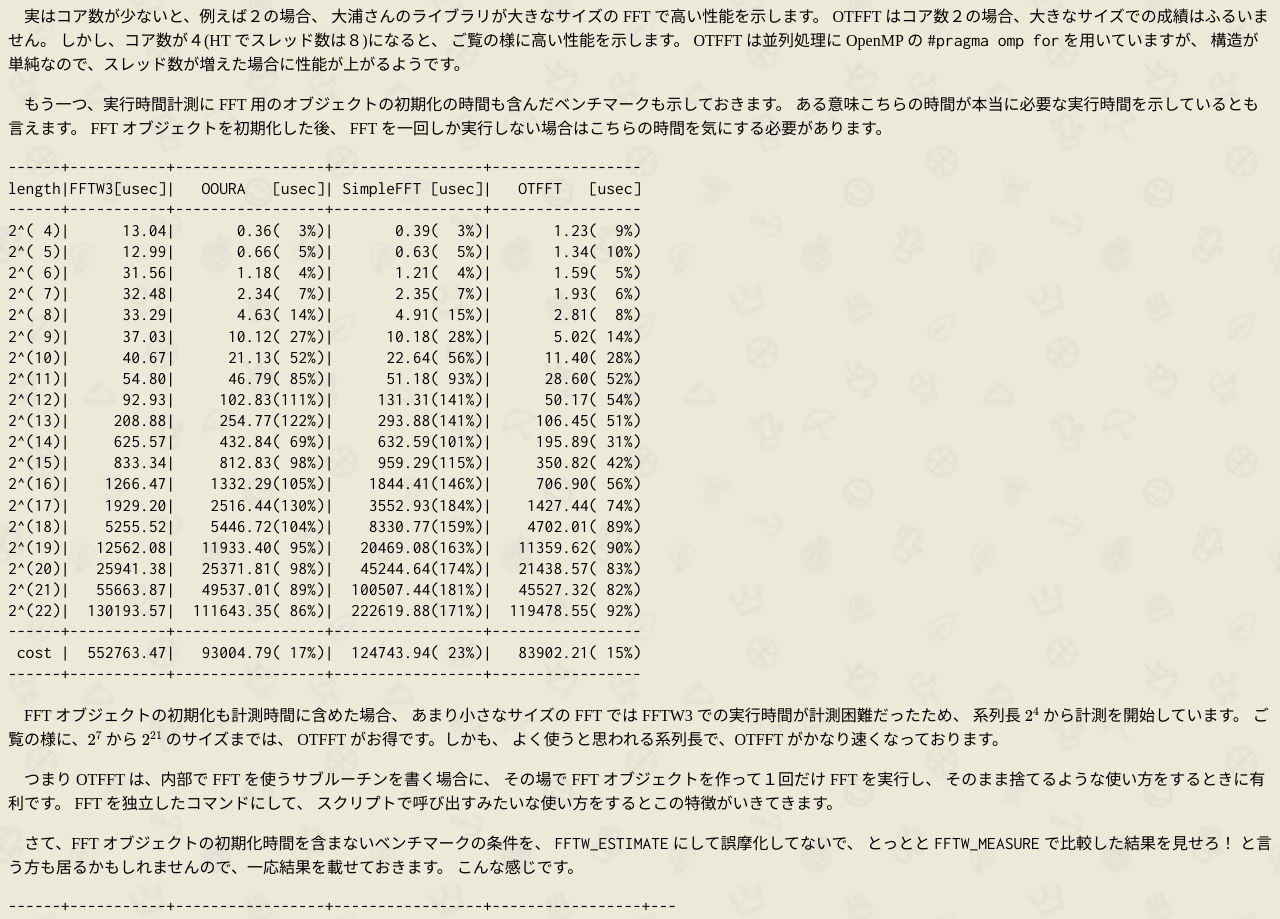
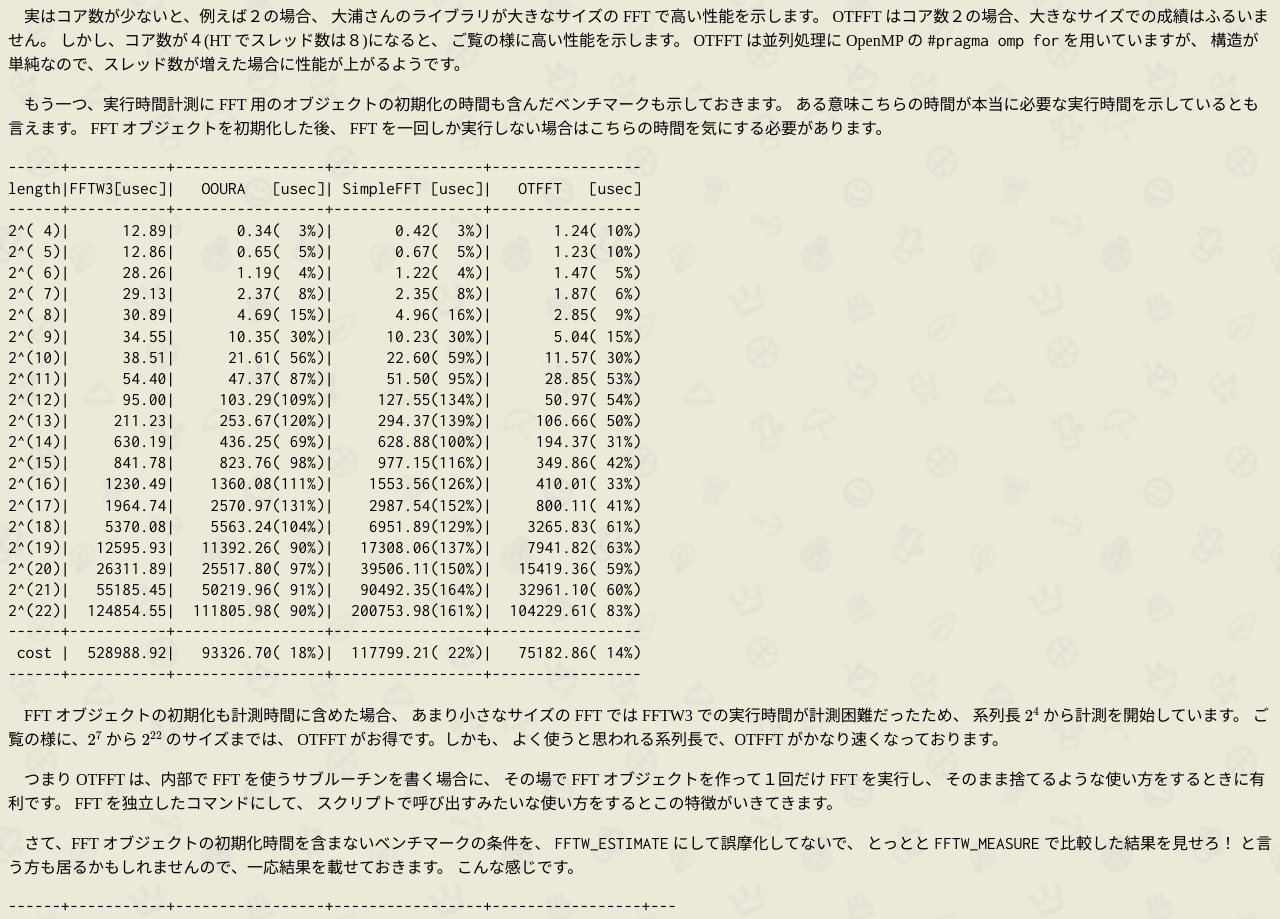
Before and after one commit to akinomyoga/OTFFT, a plain HTML site: page html/node4.html in a window 1280 px wide. Shown: the part 1445-2364 px from the top of the page. Drawn offline with nearby package versions, Linux system fonts and the light colour scheme; some packages are replaced by stand-ins of ours.

Commit message:
update pages 20160125

```diff
--- a/html/node4.html
+++ b/html/node4.html
@@ -68,7 +68,7 @@
 <P><A NAME="multithreads">
 　ソースコードは <A HREF="node7.html#download">ダウンロードのページ</A>
 で公開するとして(MIT ライセンスです)、
-まずはマルチスレッド性能に関するベンチマークを示します。
+ここでは、マルチスレッド性能に関するベンチマークを示します。
 実行環境は MacBook Pro 15 inch Late 2013(Haswell Core i7 2GHz) 上の
 OS X El Capitan/GCC 5.3 です。OpenMP は Intel OpenMP Runtime を使いました。
 比較した FFTW3 はバージョン 3.3.4 の <code>FFTW_ESTIMATE</code> です。
@@ -156,34 +156,34 @@
 ------+-----------+-----------------+-----------------+-----------------
 length|FFTW3[usec]|   OOURA   [usec]| SimpleFFT [usec]|   OTFFT   [usec]
 ------+-----------+-----------------+-----------------+-----------------
-2^( 4)|      13.04|       0.36(  3%)|       0.39(  3%)|       1.23(  9%)
-2^( 5)|      12.99|       0.66(  5%)|       0.63(  5%)|       1.34( 10%)
-2^( 6)|      31.56|       1.18(  4%)|       1.21(  4%)|       1.59(  5%)
-2^( 7)|      32.48|       2.34(  7%)|       2.35(  7%)|       1.93(  6%)
-2^( 8)|      33.29|       4.63( 14%)|       4.91( 15%)|       2.81(  8%)
-2^( 9)|      37.03|      10.12( 27%)|      10.18( 28%)|       5.02( 14%)
-2^(10)|      40.67|      21.13( 52%)|      22.64( 56%)|      11.40( 28%)
-2^(11)|      54.80|      46.79( 85%)|      51.18( 93%)|      28.60( 52%)
-2^(12)|      92.93|     102.83(111%)|     131.31(141%)|      50.17( 54%)
-2^(13)|     208.88|     254.77(122%)|     293.88(141%)|     106.45( 51%)
-2^(14)|     625.57|     432.84( 69%)|     632.59(101%)|     195.89( 31%)
-2^(15)|     833.34|     812.83( 98%)|     959.29(115%)|     350.82( 42%)
-2^(16)|    1266.47|    1332.29(105%)|    1844.41(146%)|     706.90( 56%)
-2^(17)|    1929.20|    2516.44(130%)|    3552.93(184%)|    1427.44( 74%)
-2^(18)|    5255.52|    5446.72(104%)|    8330.77(159%)|    4702.01( 89%)
-2^(19)|   12562.08|   11933.40( 95%)|   20469.08(163%)|   11359.62( 90%)
-2^(20)|   25941.38|   25371.81( 98%)|   45244.64(174%)|   21438.57( 83%)
-2^(21)|   55663.87|   49537.01( 89%)|  100507.44(181%)|   45527.32( 82%)
-2^(22)|  130193.57|  111643.35( 86%)|  222619.88(171%)|  119478.55( 92%)
+2^( 4)|      12.89|       0.34(  3%)|       0.42(  3%)|       1.24( 10%)
+2^( 5)|      12.86|       0.65(  5%)|       0.67(  5%)|       1.23( 10%)
+2^( 6)|      28.26|       1.19(  4%)|       1.22(  4%)|       1.47(  5%)
+2^( 7)|      29.13|       2.37(  8%)|       2.35(  8%)|       1.87(  6%)
+2^( 8)|      30.89|       4.69( 15%)|       4.96( 16%)|       2.85(  9%)
+2^( 9)|      34.55|      10.35( 30%)|      10.23( 30%)|       5.04( 15%)
+2^(10)|      38.51|      21.61( 56%)|      22.60( 59%)|      11.57( 30%)
+2^(11)|      54.40|      47.37( 87%)|      51.50( 95%)|      28.85( 53%)
+2^(12)|      95.00|     103.29(109%)|     127.55(134%)|      50.97( 54%)
+2^(13)|     211.23|     253.67(120%)|     294.37(139%)|     106.66( 50%)
+2^(14)|     630.19|     436.25( 69%)|     628.88(100%)|     194.37( 31%)
+2^(15)|     841.78|     823.76( 98%)|     977.15(116%)|     349.86( 42%)
+2^(16)|    1230.49|    1360.08(111%)|    1553.56(126%)|     410.01( 33%)
+2^(17)|    1964.74|    2570.97(131%)|    2987.54(152%)|     800.11( 41%)
+2^(18)|    5370.08|    5563.24(104%)|    6951.89(129%)|    3265.83( 61%)
+2^(19)|   12595.93|   11392.26( 90%)|   17308.06(137%)|    7941.82( 63%)
+2^(20)|   26311.89|   25517.80( 97%)|   39506.11(150%)|   15419.36( 59%)
+2^(21)|   55185.45|   50219.96( 91%)|   90492.35(164%)|   32961.10( 60%)
+2^(22)|  124854.55|  111805.98( 90%)|  200753.98(161%)|  104229.61( 83%)
 ------+-----------+-----------------+-----------------+-----------------
- cost |  552763.47|   93004.79( 17%)|  124743.94( 23%)|   83902.21( 15%)
+ cost |  528988.92|   93326.70( 18%)|  117799.21( 22%)|   75182.86( 14%)
 ------+-----------+-----------------+-----------------+-----------------
 </PRE>
 <P>
 　FFT オブジェクトの初期化も計測時間に含めた場合、
 あまり小さなサイズの FFT では FFTW3 での実行時間が計測困難だったため、
 系列長 \(2^4\) から計測を開始しています。
-ご覧の様に、\(2^7\) から \(2^{21}\) のサイズまでは、
+ご覧の様に、\(2^7\) から \(2^{22}\) のサイズまでは、
 OTFFT がお得です。しかも、
 よく使うと思われる系列長で、OTFFT がかなり速くなっております。
 </P>
```
Also changed, not shown: html/amazonec2.html (+1 -1 lines), html/node5.html (+1 -1 lines), html/node7.html (+8 -2 lines).
